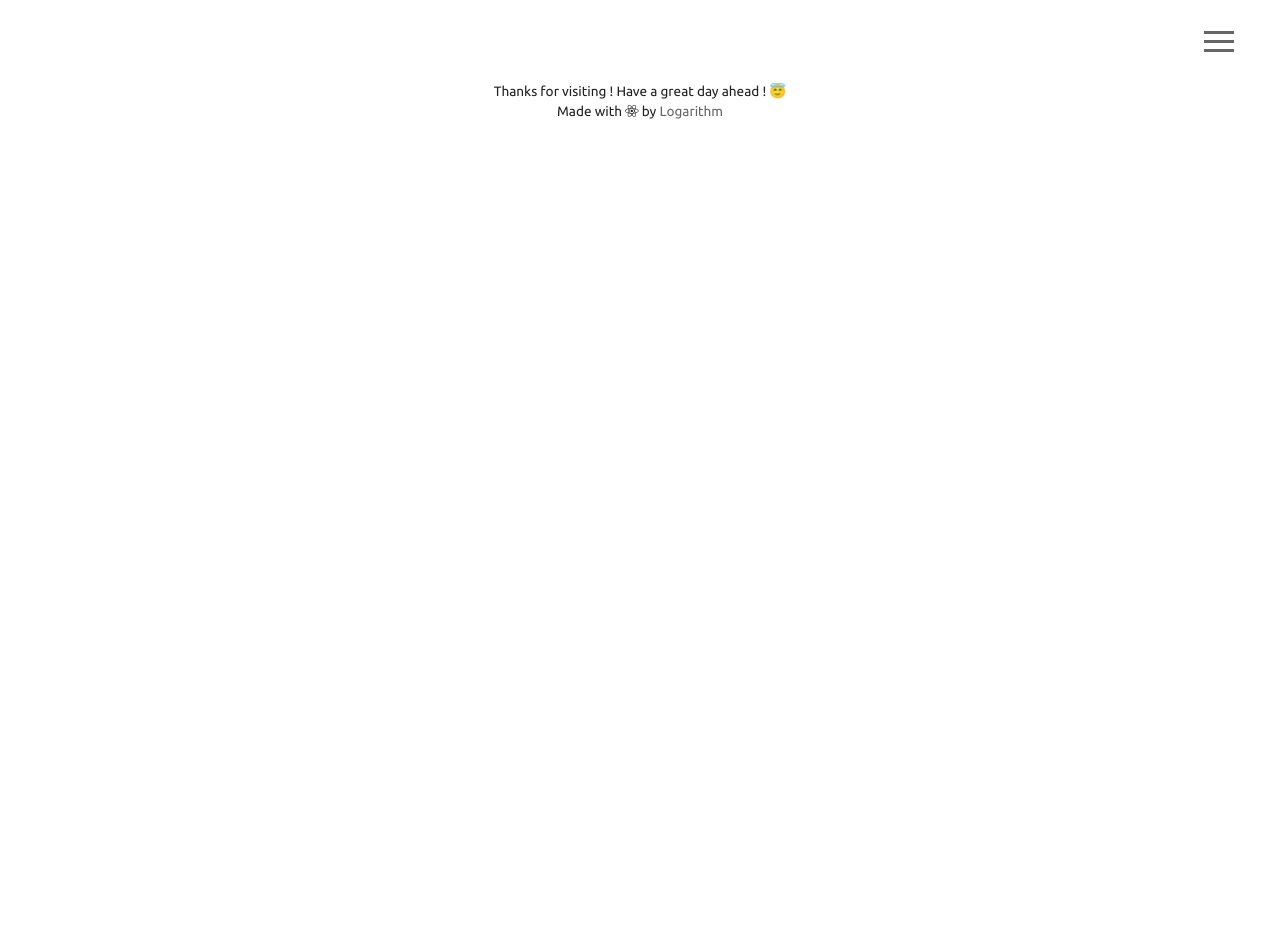
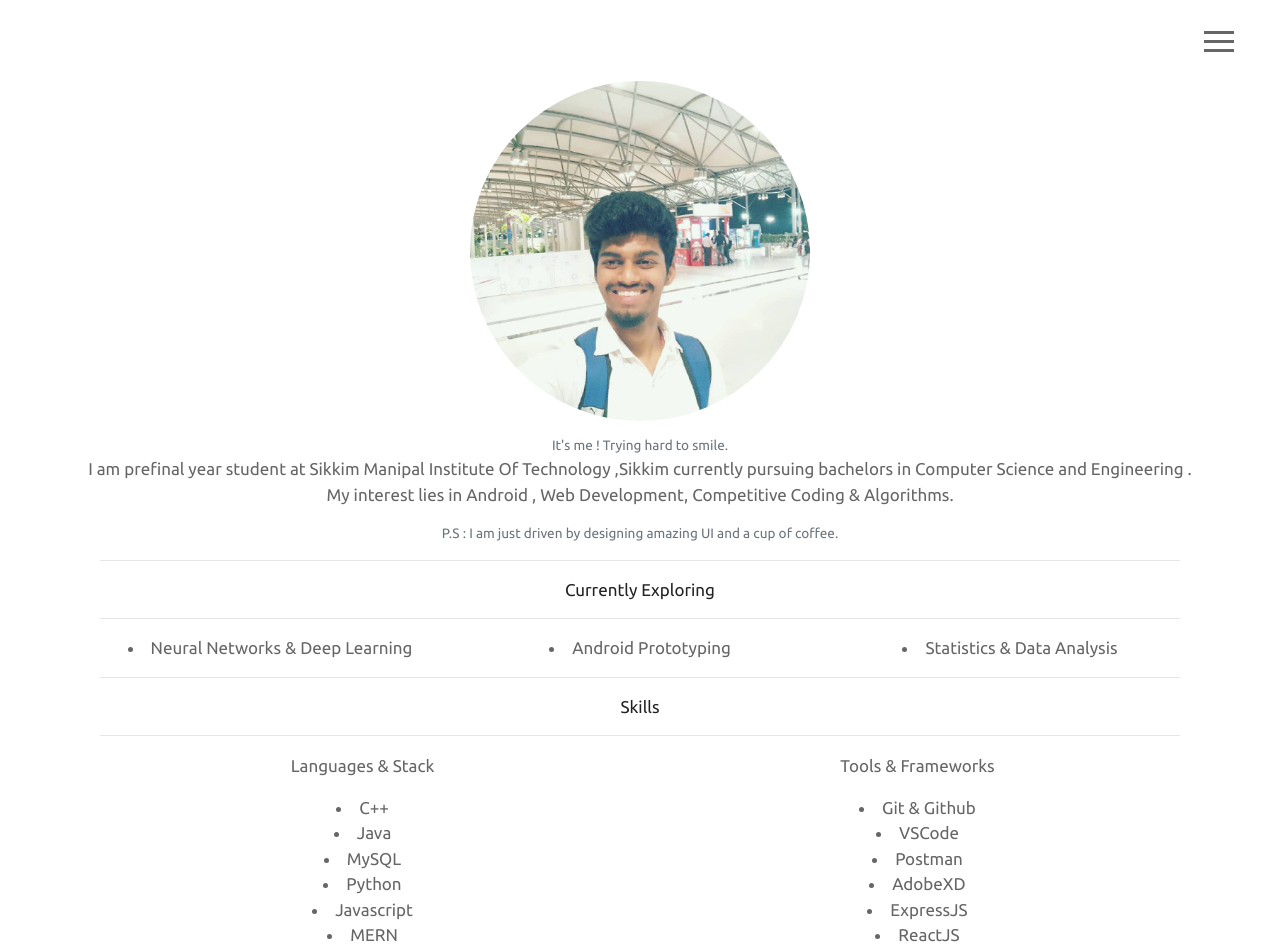
Before and after one commit to rohanprasadofficial/www.rohanprasad.com, a React (Create React App) app: page /about in a window 1280 px wide. Shown: the top 951 px of the page. Before the commit the page ends 800 px from the top, so only its background shows below. Built offline with nearby package versions, Linux system fonts and the light colour scheme; some icons are missing.

Commit message:
completed aboutme

```diff
--- a/src/App.css
+++ b/src/App.css
@@ -553,3 +553,12 @@ a:visited {
 .cfooter {
   margin-top: 30px;
 }
+
+.dpimage {
+  width: 60%;
+  margin-bottom: 10px;
+  border-radius: 50%;
+}
+.line {
+  line-height: 10px;
+}
--- a/src/components/Aboutme.js
+++ b/src/components/Aboutme.js
@@ -1,11 +1,89 @@
 import Footer from "./Footer";
 import React, { Component } from "react";
+import dp from "../img/dpq.jpg";
 
 class Aboutme extends Component {
   render() {
     return (
-      <div>
-        <Footer />
+      <div className="container">
+        <div className="row">
+          <div className="col-md-12">
+            <center>
+              <img
+                src={dp}
+                className="col-sm-4 img-circle  dpimage img-fluid "
+                alt="dpimage"
+              />
+
+              <small class="form-text text-muted">
+                It's me ! Trying hard to smile.
+              </small>
+              <p>
+                I am prefinal year student at Sikkim Manipal Institute Of
+                Technology ,Sikkim currently pursuing bachelors in Computer
+                Science and Engineering . My interest lies in Android , Web
+                Development, Competitive Coding & Algorithms.
+              </p>
+              <small class="form-text text-muted">
+                P.S : I am just driven by designing amazing UI and a cup of
+                coffee.{" "}
+              </small>
+            </center>
+          </div>
+        </div>
+
+        <div class="container">
+          <div className="text-center">
+            <hr />
+            Currently Exploring <hr />
+          </div>
+
+          <div className="row">
+            <div className="col-md text-center">
+              <li>Neural Networks & Deep Learning</li>
+            </div>
+            <div className="col-md">
+              <li className="text-center">Android Prototyping</li>
+            </div>
+            <div className="col-md">
+              <li className="text-center">Statistics & Data Analysis</li>
+            </div>
+          </div>
+        </div>
+        <div class="container">
+          <div className="text-center">
+            <hr />
+            Skills <hr />
+          </div>
+
+          <div className="row">
+            <div className="col-md">
+              <p className="text-center">Languages & Stack</p>
+
+              <li className="text-center">C++</li>
+              <li className="text-center">Java</li>
+              <li className="text-center">MySQL</li>
+              <li className="text-center">Python</li>
+
+              <li className="text-center">Javascript</li>
+              <li className="text-center">MERN</li>
+              <li className="text-center">Android Development</li>
+            </div>
+            <div className="col-md">
+              <p className="col-md text-center">Tools & Frameworks</p>
+              <li className="text-center">Git & Github</li>
+              <li className="text-center">VSCode</li>
+              <li className="text-center">Postman</li>
+              <li className="text-center">AdobeXD</li>
+              <li className="text-center">ExpressJS</li>
+              <li className="text-center">ReactJS</li>
+            </div>
+          </div>
+        </div>
+
+        <div className="cfooter">
+          <Footer />
+        </div>
       </div>
     );
   }
--- a/src/components/Contact.js
+++ b/src/components/Contact.js
@@ -15,7 +15,7 @@ class Contact extends Component {
                   alt="mail"
                 /> */}
               <h3>Contact</h3>
-              <small id="emailHelp" class="form-text text-muted">
+              <small class="form-text text-muted">
                 Have a project for me ?
               </small>
               <p>I would love to hear from you. </p>
```
Also changed, not shown: src/img/dpq.jpg (added).
